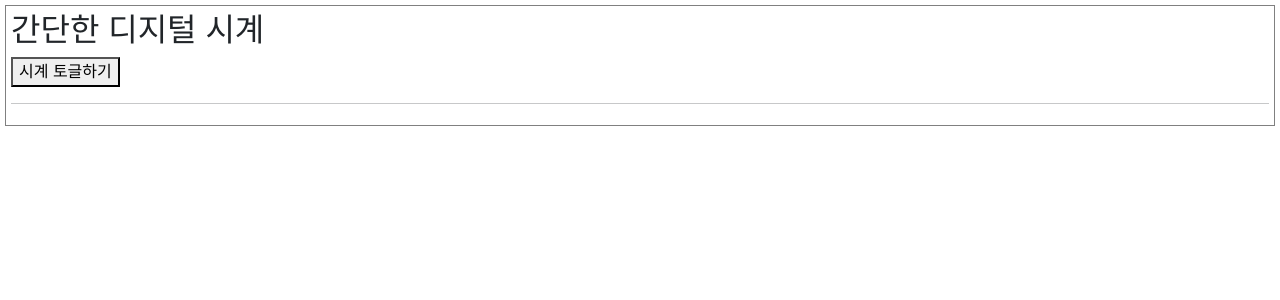
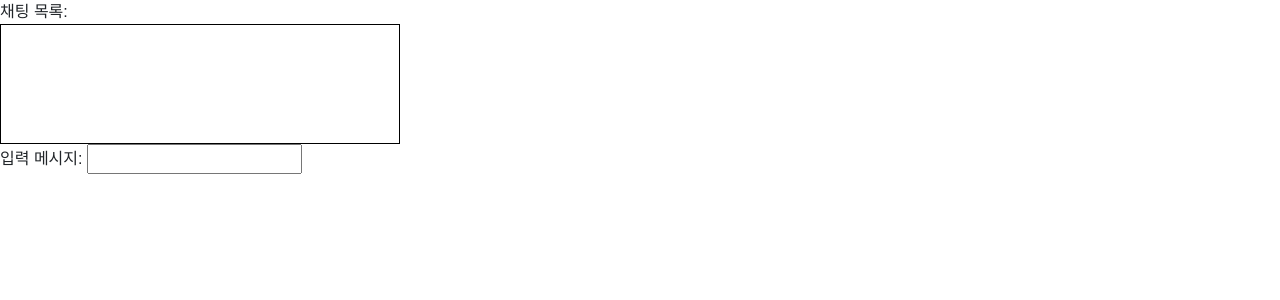
Before and after one commit to quokka-eating-carrots/quickstart-mj, a React (Vite) app: page / in a window 1280 px wide. Shown: the top 300 px of the page. Built offline with nearby package versions, Linux system fonts and the light colour scheme.

Commit message:
5.4.5 생명명주기 메서드 예제 2

```diff
--- a/src/5 react-class-component/App.tsx
+++ b/src/5 react-class-component/App.tsx
@@ -1,38 +1,13 @@
 import React, { Component } from "react";
-import Clock from "./Clock";
+import Chatting from "./Chatting";
 
-type State = {
-  formatString: string;
-  clockVisible: boolean;
-};
-
-class App extends Component<{}, State> {
-  state = {
-    formatString: "HH:mm:ss",
-    clockVisible: false,
-  };
-
-  changeFormat = (format: string) => {
-    this.setState({ formatString: format });
-  };
+class App extends Component<{}, {}> {
+  state = {};
 
   render() {
     return (
-      <div className="boxStyle">
-        <h2>간단한 디지털 시계</h2>
-        <button
-          onClick={() =>
-            this.setState({ clockVisible: !this.state.clockVisible })
-          }
-        >
-          시계 토글하기
-        </button>
-        <hr />
-        {this.state.clockVisible ? (
-          <Clock formatString={this.state.formatString} />
-        ) : (
-          ""
-        )}
+      <div>
+        <Chatting />
       </div>
     );
   }
--- /dev/null
+++ b/src/5 react-class-component/Chatting.tsx
@@ -0,0 +1,78 @@
+import React, { Component, ChangeEvent, KeyboardEvent } from "react";
+
+type Props = {};
+
+type State = {
+  msg: string;
+  msgList: Array<string>;
+};
+
+class Chatting extends Component<{}, State> {
+  chatRef = React.createRef<HTMLDivElement>();
+  state = {
+    msgList: [],
+    msg: "",
+  };
+
+  getSnapshotBeforeUpdate(prevProps: {}, prevState: State): number {
+    const chat = this.chatRef.current;
+    if (prevState.msgList !== this.state.msgList && chat !== null) {
+      return chat.offsetHeight;
+    }
+    return 0;
+  }
+
+  componentDidUpdate(
+    prevProps: Readonly<{}>,
+    prevState: Readonly<State>,
+    snapshot: number
+  ): void {
+    const chat = this.chatRef.current;
+    if (snapshot > 0 && chat !== null) {
+      chat.scrollTop = chat.scrollHeight - snapshot;
+    }
+  }
+
+  setMsg = (e: ChangeEvent<HTMLInputElement>) => {
+    this.setState({ ...this.state, msg: e.target.value });
+  };
+
+  msgKeyup = (e: KeyboardEvent<HTMLInputElement>) => {
+    if (e.key === "Enter") {
+      this.setState({
+        msg: "",
+        msgList: [...this.state.msgList, this.state.msg],
+      });
+    }
+  };
+
+  render() {
+    return (
+      <div>
+        채팅 목록: <br />
+        <div
+          ref={this.chatRef}
+          style={{
+            width: 400,
+            height: 120,
+            overflow: "auto",
+            border: "solid 1px black",
+          }}
+        >
+          {this.state.msgList.map((item, index) => {
+            return <h2 key={index}>{item}</h2>;
+          })}
+        </div>
+        입력 메시지:{" "}
+        <input
+          type="text"
+          value={this.state.msg}
+          onChange={this.setMsg}
+          onKeyUp={this.msgKeyup}
+        />
+      </div>
+    );
+  }
+}
+
+export default Chatting;
--- a/src/main.tsx
+++ b/src/main.tsx
@@ -7,7 +7,7 @@ import "bootstrap/dist/css/bootstrap.css";
 import "./index.css";
 
 ReactDOM.createRoot(document.getElementById("root") as HTMLElement).render(
-  <React.StrictMode>
+  <>
     <App />
-  </React.StrictMode>
+  </>
 );
```
